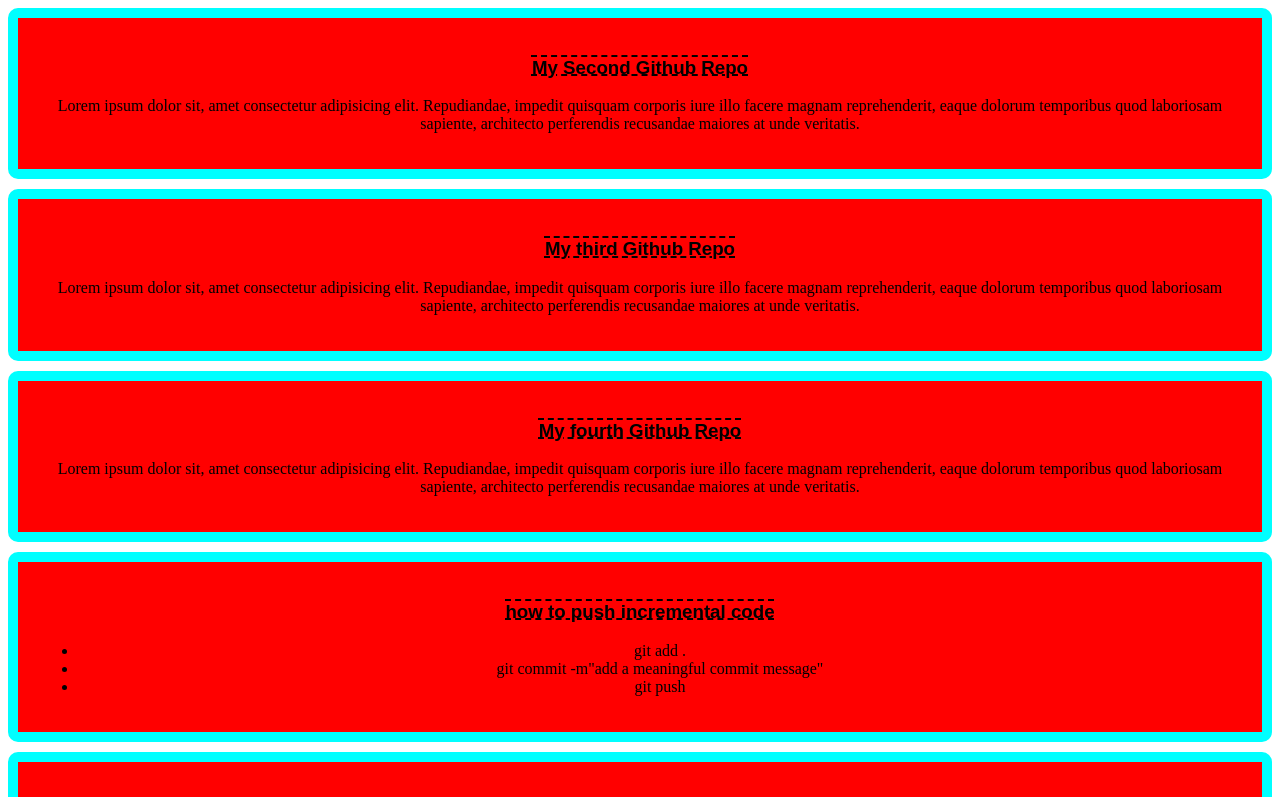
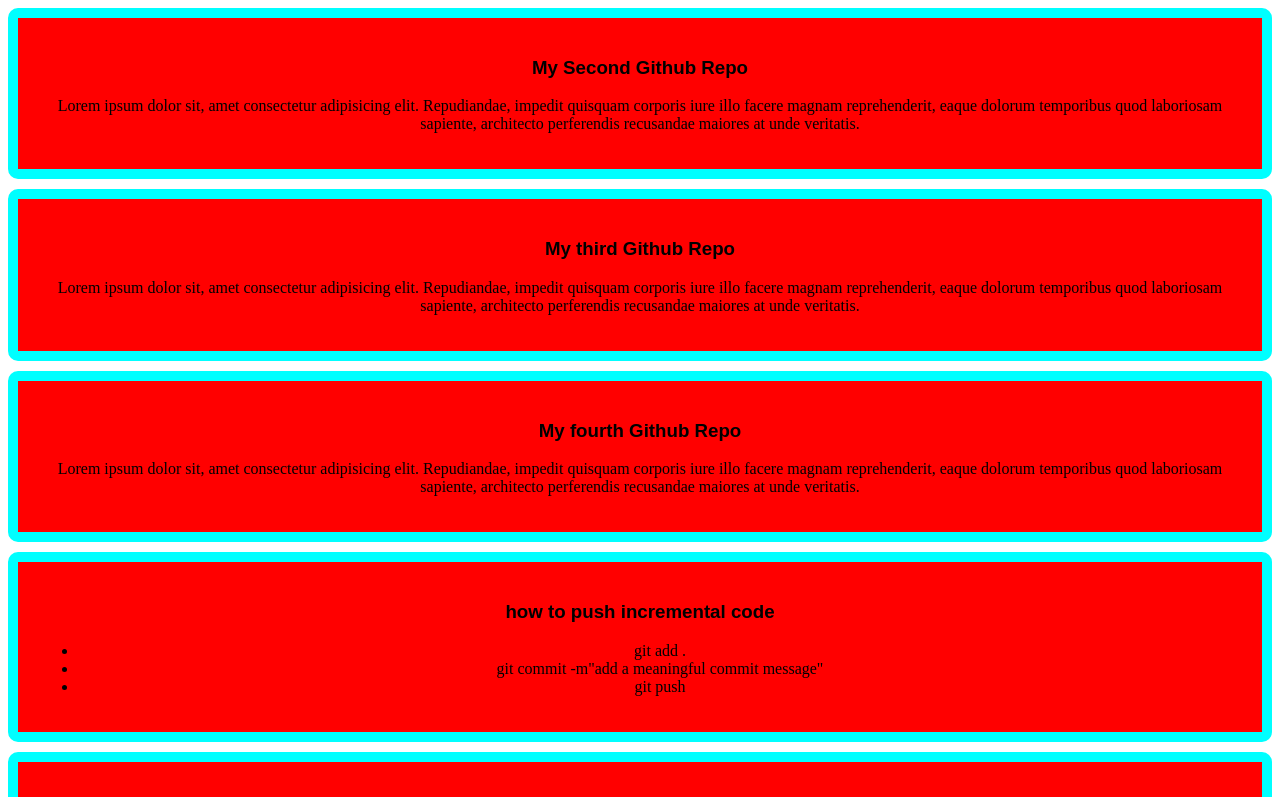
Before and after one commit to Anik2000/my-second-github-repo, a plain HTML site: page index.html in a window 1280 px wide. Shown: the top 797 px of the page. Drawn offline with Linux system fonts and the light colour scheme.

Commit message:
Changed the style of h3

```diff
--- a/Styles/blog.css
+++ b/Styles/blog.css
@@ -8,5 +8,4 @@
 }
 h3{
     font-family: Arial, Helvetica, sans-serif;
-    text-decoration: overline underline dashed;
 }
```
